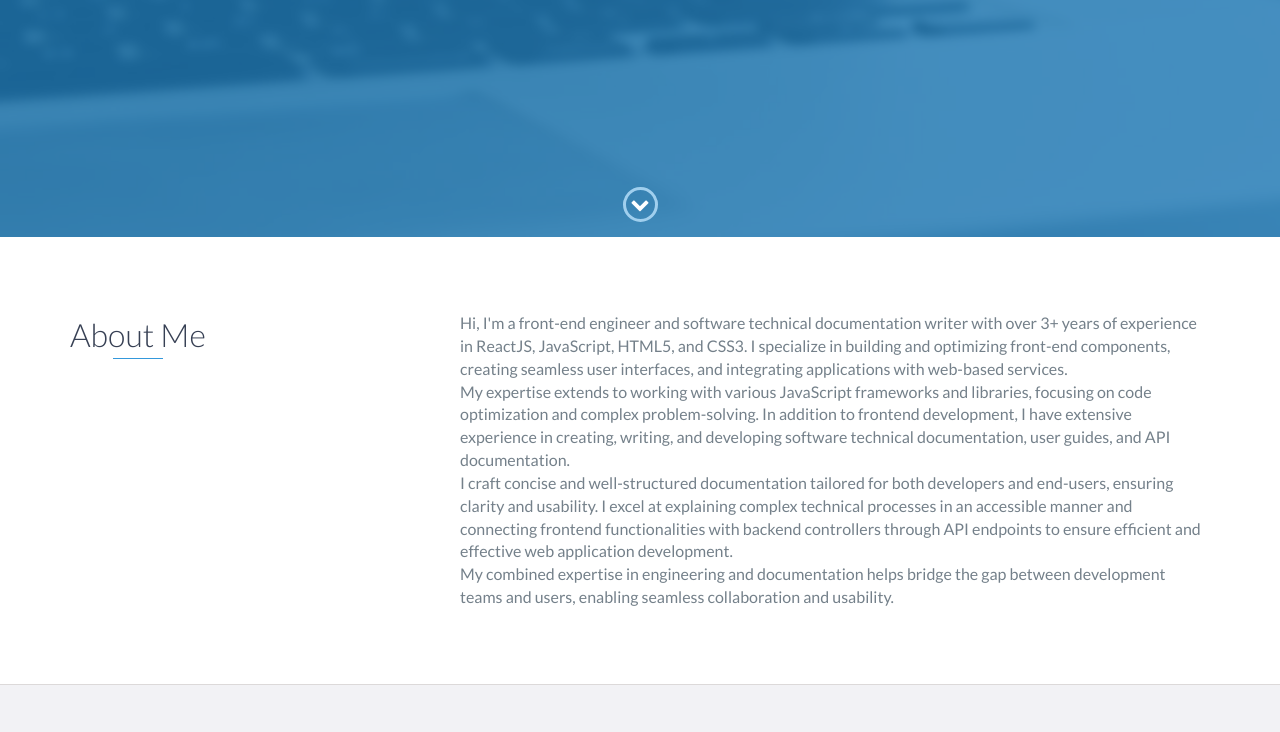
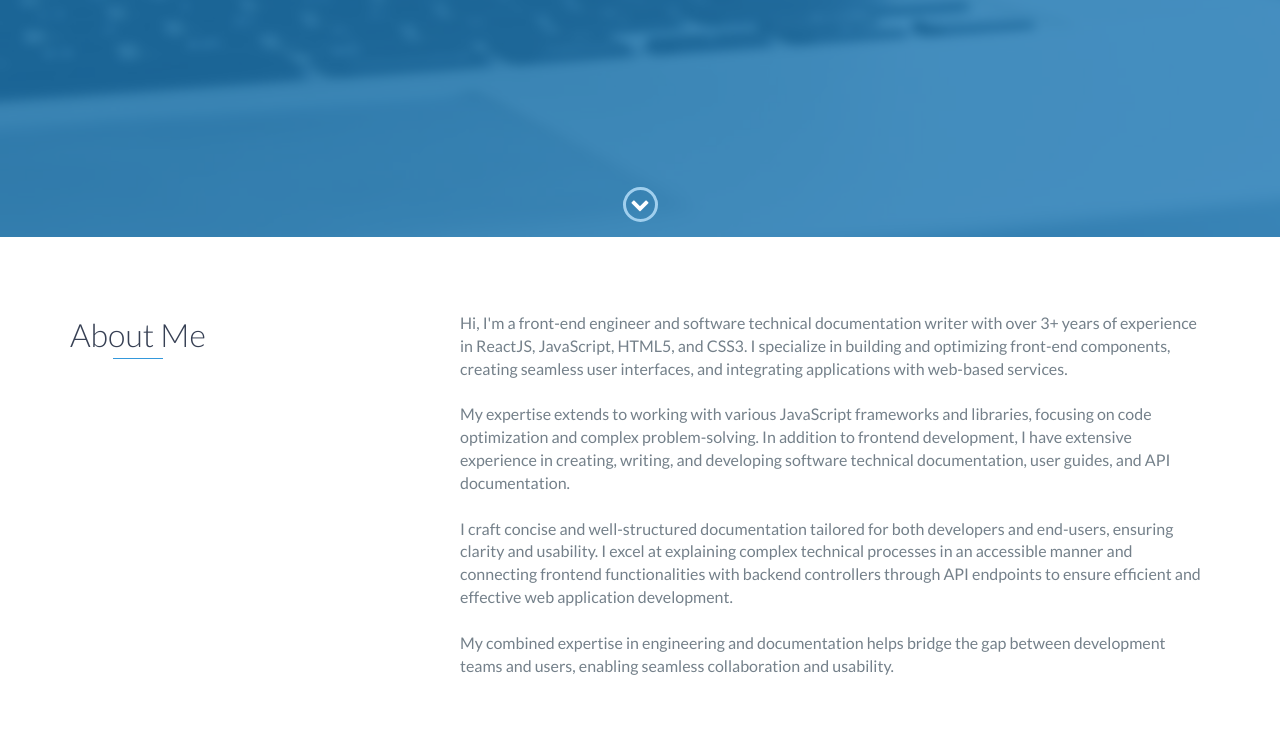
Before and after one commit to mohdkamaal/mohdkamaal.github.io, a website: page index.html in a window 1280 px wide. Shown: the part 563-1295 px from the top of the page. Drawn offline with nearby package versions, Linux system fonts and the light colour scheme.

Commit message:
changes in description

```diff
--- a/index.html
+++ b/index.html
@@ -74,7 +74,7 @@
                 </div>
                 <div class="col-md-8">
                     <p>
-                        Hi, I'm a front-end engineer and software technical documentation writer with over 3+ years of experience in ReactJS, JavaScript, HTML5, and CSS3. I specialize in building and optimizing front-end components, creating seamless user interfaces, and integrating applications with web-based services. <br> My expertise extends to working with various JavaScript frameworks and libraries, focusing on code optimization and complex problem-solving. In addition to frontend development, I have extensive experience in creating, writing, and developing software technical documentation, user guides, and API documentation. <br> I craft concise and well-structured documentation tailored for both developers and end-users, ensuring clarity and usability. I excel at explaining complex technical processes in an accessible manner and connecting frontend functionalities with backend controllers through API endpoints to ensure efficient and effective web application development. <br> My combined expertise in engineering and documentation helps bridge the gap between development teams and users, enabling seamless collaboration and usability.
+                        Hi, I'm a front-end engineer and software technical documentation writer with over 3+ years of experience in ReactJS, JavaScript, HTML5, and CSS3. I specialize in building and optimizing front-end components, creating seamless user interfaces, and integrating applications with web-based services. <br> <br> My expertise extends to working with various JavaScript frameworks and libraries, focusing on code optimization and complex problem-solving. In addition to frontend development, I have extensive experience in creating, writing, and developing software technical documentation, user guides, and API documentation. <br><br> I craft concise and well-structured documentation tailored for both developers and end-users, ensuring clarity and usability. I excel at explaining complex technical processes in an accessible manner and connecting frontend functionalities with backend controllers through API endpoints to ensure efficient and effective web application development. <br><br> My combined expertise in engineering and documentation helps bridge the gap between development teams and users, enabling seamless collaboration and usability.
                     </p>
                 </div>
             </div>
```
